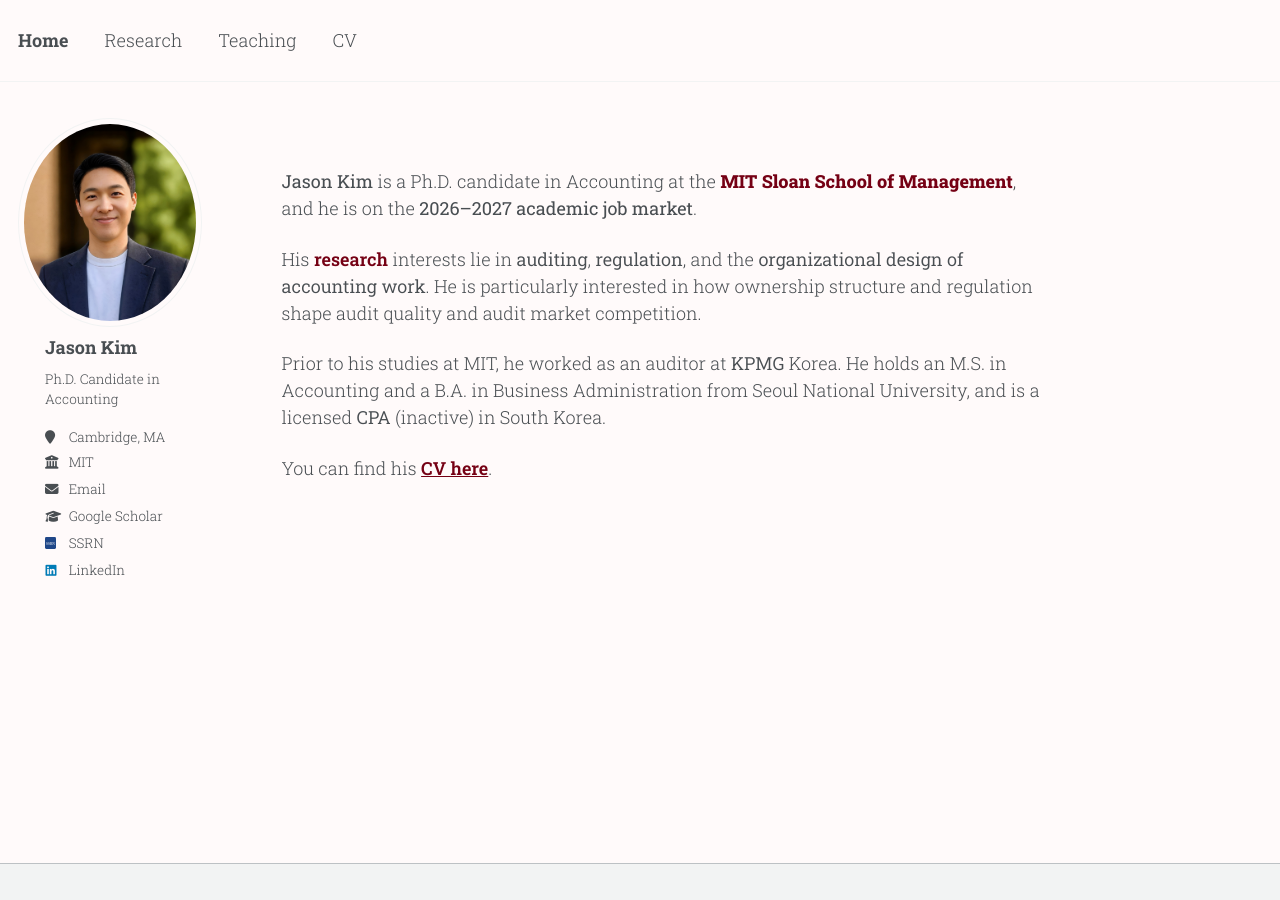
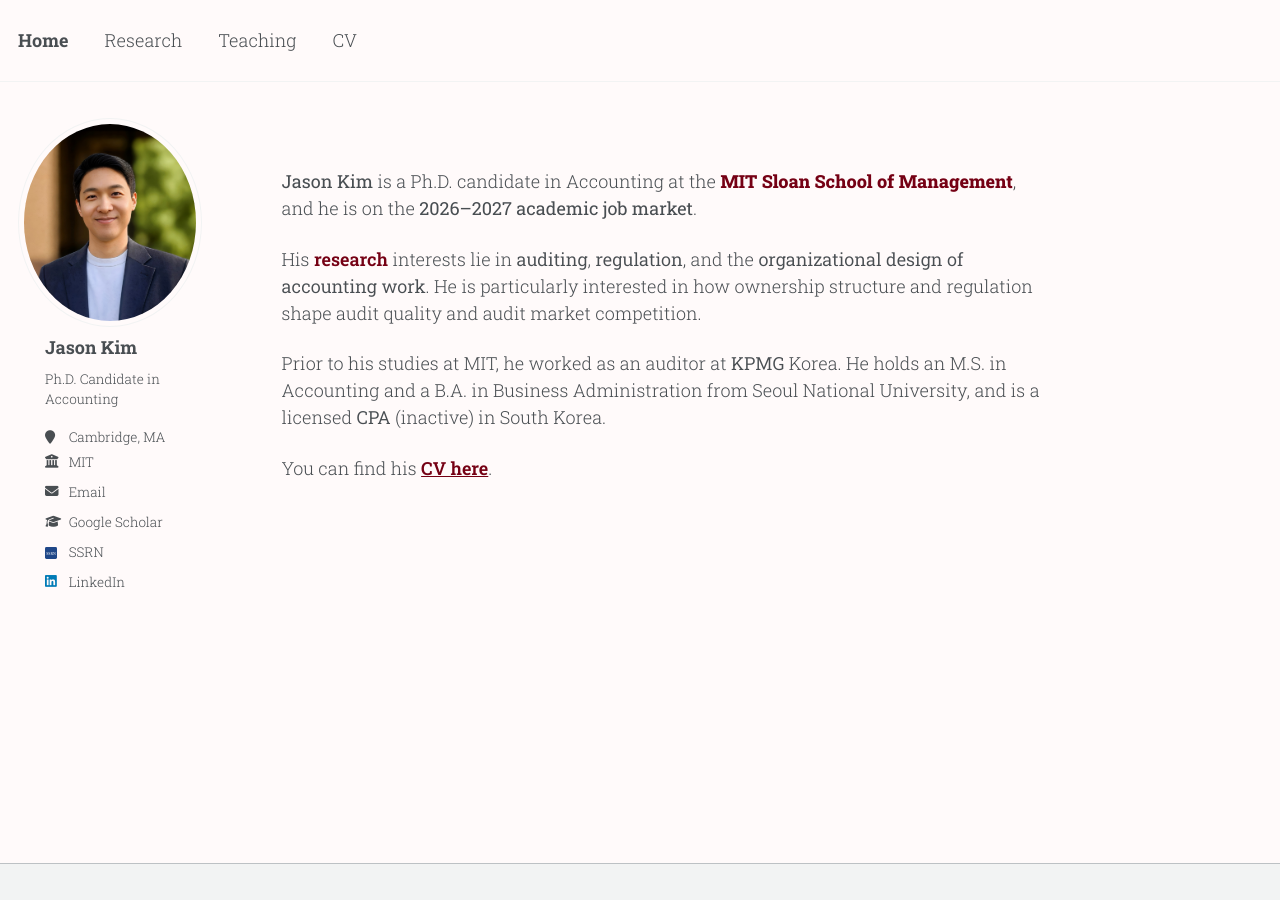
Before and after one commit to jgkim262/jgkim262.github.io, a Jekyll site: the page built from _pages/about.md, in a window 1280 px wide. Built offline with Jekyll 4.4.1, drawn with Linux system fonts in a browser that asks for light colours; a style sheet for code colours, icons or effects is not loaded.

Commit message:
Flex-centre sidebar icon rows; SSRN and LinkedIn as identical squares
Co-Authored-By: Claude Fable 5 <noreply@anthropic.com>

```diff
--- a/_sass/include/_utilities.scss
+++ b/_sass/include/_utilities.scss
@@ -225,31 +225,21 @@ body:hover .visually-hidden button {
 // clamps whatever width is set below. Without it the badge can never grow
 // past 1.25em no matter what value is used here.
 .sidebar img.author__custom-icon {
-  // Perceptual match to the envelope: its ink is a 1.0 x 0.75em rectangle
-  // (~0.72 em^2), so a solid square of equal apparent size needs ~0.85em per
-  // side (equal area), not equal height — at equal height a square reads
-  // smaller because it is narrower.
-  width: 0.85em;
-  height: 0.85em;
+  // Same size as the LinkedIn glyph's ink (0.875em square): the two solid
+  // squares in the list should be identical twins. Vertical position comes
+  // from the flex-centred rows, so no vertical-align tuning.
+  width: 0.875em;
+  height: 0.875em;
   max-width: none;
-  // -0.06em mirrors how far the LinkedIn square dips below the baseline
-  // (32/512 of its em box), so the two solid squares sit identically.
-  vertical-align: -0.06em;
 }
 
-// The graduation cap and LinkedIn square draw ink ~0.875em tall vs the
-// envelope's 0.75em. Scaling to equal height (0.86) made them read too small
-// because the envelope is much wider; 0.93 targets equal ink area instead,
-// which is what the eye compares. transform (not font-size) so the fa-fw
-// column width is untouched and labels stay aligned.
-.author__urls .fa-graduation-cap,
-.author__urls .fa-linkedin {
+// The graduation cap draws wider and taller ink than the envelope, so it
+// alone keeps a slight shrink (0.93, roughly equal ink area). LinkedIn runs
+// at full size per Jason's eye — with SSRN matched to it exactly. transform
+// (not font-size) so the fa-fw column width is untouched.
+.author__urls .fa-graduation-cap {
   display: inline-block;
   transform: scale(0.93);
-  // Shrink toward the baseline rather than the middle, so the scaled ink
-  // stays anchored where every other glyph's ink sits. fa-fw already centres
-  // horizontally within the fixed 1.25em column.
-  transform-origin: center bottom;
 }
 
 /* Pull the abstract toggle closer to the entry above it. The preceding
--- a/_sass/layout/_sidebar.scss
+++ b/_sass/layout/_sidebar.scss
@@ -210,7 +210,10 @@
 .sidebar .author__desktop {
   display: none;
   @media screen and (min-width: 1024px) {
-    display: block;
+    // flex, not block: this higher-specificity rule would otherwise undo the
+    // .author__urls li flex centring for the location row.
+    display: flex;
+    align-items: center;
   }
 }
 
@@ -324,10 +327,17 @@
   li {
     white-space: nowrap;
     line-height: 1.2; // 0.8 x the sidebar's default 1.5, per Jason's taste
+    // Flex so the icon is geometrically centred on the label's midline,
+    // instead of sitting on the text baseline.
+    display: flex;
+    align-items: center;
   }
 
   a {
-    display: block;
+    // Flex for the same reason as the li rule above: rows whose content is
+    // wrapped in a link centre the icon inside the <a>, not the <li>.
+    display: flex;
+    align-items: center;
     margin-bottom: 3px; // was 5px; with the line-height above ~= 0.8x row pitch
     padding-right: 5px;
     padding-top: 2px;
```
